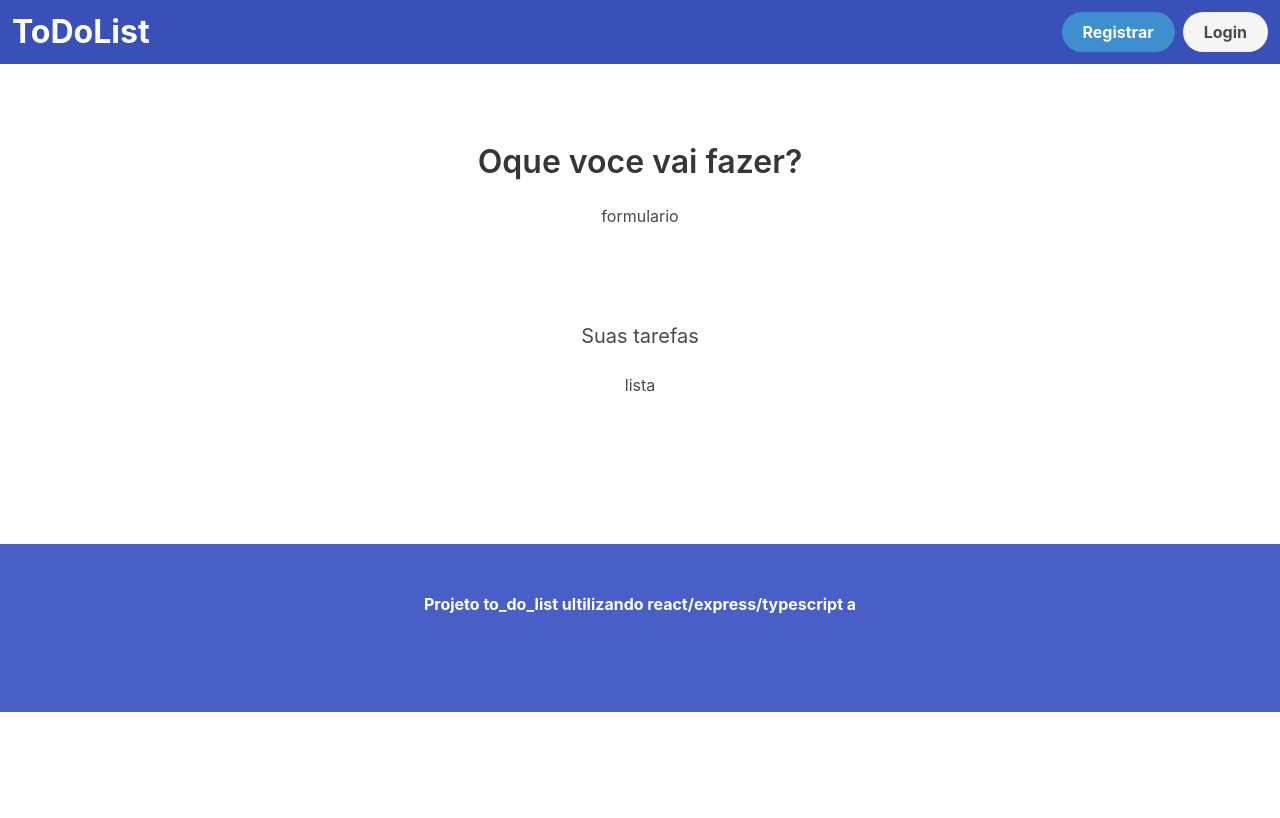
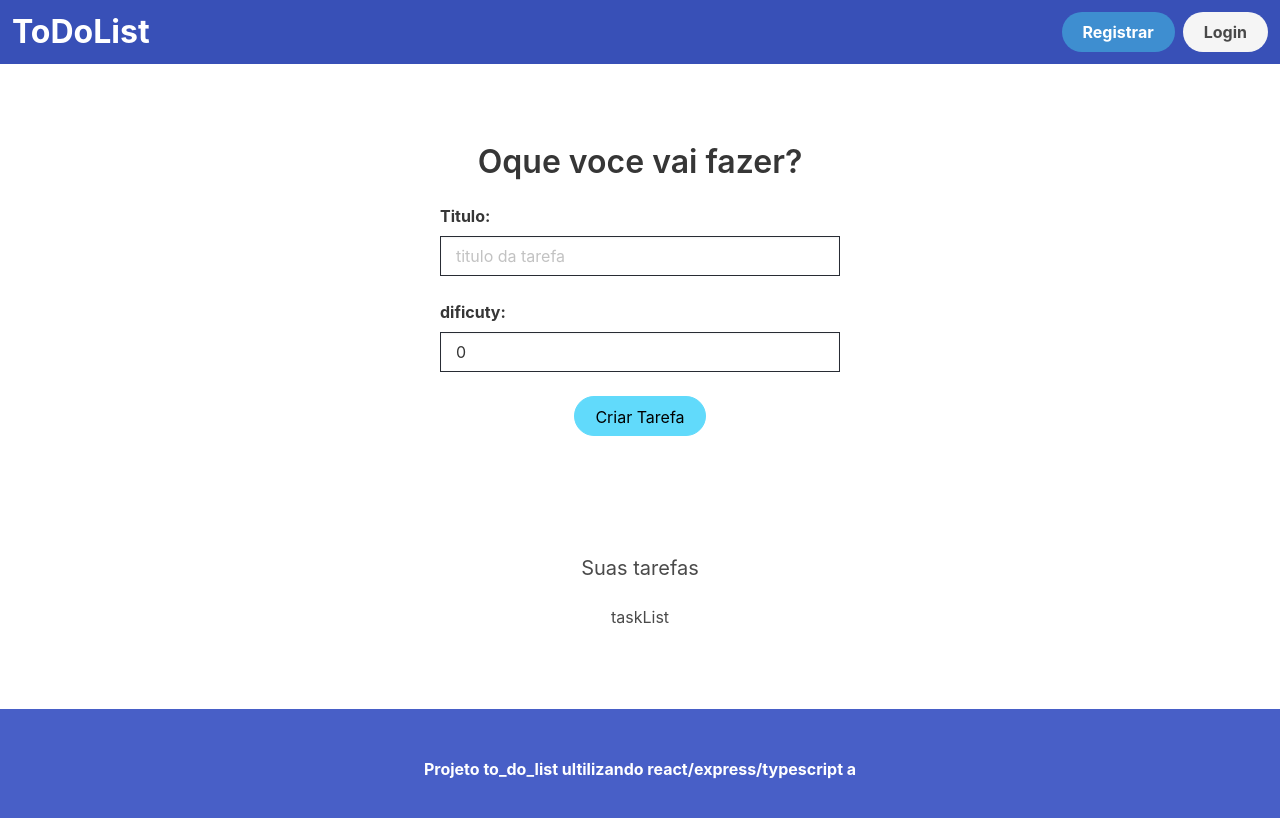
Before and after one commit to GiovannyGab/todo_with_ts, a React (Create React App) app: page / in a window 1280 px wide. Shown: the top 818 px of the page. Built offline with nearby package versions, Linux system fonts and the light colour scheme.

Commit message:
adicionando state as notas e funcionalidades no formulario

```diff
--- a/src/App.tsx
+++ b/src/App.tsx
@@ -1,9 +1,18 @@
-import React from 'react';
+import React,{useState} from 'react';
 import Header from './components/header/header';
 import 'bulma/css/bulma.min.css';
+
 import Footer from './components/footer/footer';
 import styles from './App.module.css'
+
+import Taskform from './components/taskForm/taskForm';
+import TaskList from './components/taskList/taskList';
+
+
+import { ITask } from "./interfaces/Task";
+
 function App() {
+  const [taskList, setTaskList] = useState<ITask[]>([]);
 
 
   return (
@@ -14,11 +23,11 @@ function App() {
       <main className={styles.main}>
       <div className='section'>
         <h1 className='title'>Oque voce vai fazer?</h1>
-        <p className='text'>formulario</p>
+        <Taskform btnText='Criar Tarefa' taskList={taskList} setTaskList={setTaskList}/>
       </div>
       <div className='section'>
       <h1 className='subtitle'>Suas tarefas</h1>
-      <p className='text'>lista</p>
+      <TaskList/>
       </div>
       </main>
       </div>
--- /dev/null
+++ b/src/components/interfaces/Task.tsx
@@ -0,0 +1,5 @@
+export default interface iTask{
+    id:number
+    difficulty: number
+    title:string
+}
--- /dev/null
+++ b/src/components/taskForm/TaskForm.module.css
@@ -0,0 +1,38 @@
+.form {
+  display: flex;
+  flex-direction: column;
+  max-width: 400px;
+  margin: 0 auto;
+}
+
+.form input {
+  padding: 8px 15px;
+  margin-bottom: 1.5em;
+  border-radius: 0;
+  border: 1px solid #282c34;
+}
+
+.form input[type="submit"] {
+  background-color: #61dafb;
+  border: 1px solid #61dafb;
+  color: #000;
+  transition: 0.5s;
+  cursor: pointer;
+}
+
+.form input[type="submit"]:hover {
+  background-color: #fff;
+  border-color: #282c34;
+ color: black;
+}
+
+.input_container {
+  display: flex;
+  flex-direction: column;
+  text-align: left;
+}
+
+.input_container label {
+  font-weight: bold;
+  margin-bottom: 0.4em;
+}
--- a/src/components/taskForm/taskform.tsx
+++ b/src/components/taskForm/taskform.tsx
@@ -0,0 +1,77 @@
+import React,{ ReactElement,useState, ChangeEvent, FormEvent, useEffect } from 'react'
+import styles from "./TaskForm.module.css"
+import iTask from '../interfaces/Task'
+import { ITask } from '../../interfaces/Task'
+import TaskList from '../taskList/taskList'
+
+type Props = {
+  btnText:string
+  taskList:iTask[]
+  setTaskList?:React.Dispatch<React.SetStateAction<ITask[]>>
+}
+
+function Taskform({btnText,taskList,setTaskList}: Props):ReactElement {
+
+  const [id,setId]= useState<number>(0);
+  const [difficulty,setDifficulty]= useState<number>(0);
+  const [title,setTitle]= useState<string>("")
+
+
+
+  const addTaskHandler = (e:FormEvent<HTMLFormElement>)=>{
+    e.preventDefault();
+
+    const id = Math.floor(Math.random()*1000)
+
+    const newTask: iTask ={id,difficulty,title}
+
+    setTaskList!([...taskList,newTask])
+
+    setTitle("");
+    setDifficulty(0)
+
+    console.log(taskList)
+
+  }
+
+  const handleChange = (e:ChangeEvent<HTMLInputElement>)=>{
+ if(e.target.name === "title"){
+  setTitle(e.target.value)
+ }else{
+  setDifficulty(parseInt(e.target.value))
+ }
+
+  }
+
+
+
+
+
+  return (
+
+  <form onSubmit={addTaskHandler} className={styles.form}>
+    <div>
+      <div className={styles.input_container}>
+
+    <label htmlFor='title' className='label'>Titulo:</label>
+    <input type="text" name= "title" placeholder="titulo da tarefa" className='input' onChange={handleChange}value={title}/>
+
+    </div>
+  <div className={styles.input_container}>
+
+  <label htmlFor='difficulty' className='label' >dificuty:</label>
+  <input type="text" name= "difficulty" placeholder="Dificuldade da tarefa" className='input' onChange={handleChange} value={difficulty}/>
+
+  </div>
+  <div className="control">
+    <input className="button is-link  is-rounded" type="submit" value={btnText}/>
+  </div>
+</div>
+  </form>
+
+
+
+  )
+}
+
+export default Taskform
--- /dev/null
+++ b/src/components/taskList/taskList.tsx
@@ -0,0 +1,11 @@
+import React,{ ReactElement } from 'react'
+
+type Props = {}
+
+function TaskList({}: Props):ReactElement  {
+  return (
+    <div>taskList</div>
+  )
+}
+
+export default TaskList
--- /dev/null
+++ b/src/interfaces/Task.tsx
@@ -0,0 +1,5 @@
+export interface ITask {
+    id: number;
+    title: string;
+    difficulty: number;
+  }
--- a/tsconfig.json
+++ b/tsconfig.json
@@ -11,7 +11,7 @@
     "esModuleInterop": true,
     "allowSyntheticDefaultImports": true,
     "strict": true,
-    "forceConsistentCasingInFileNames": true,
+    "forceConsistentCasingInFileNames": false,
     "noFallthroughCasesInSwitch": true,
     "module": "esnext",
     "moduleResolution": "node",
```
